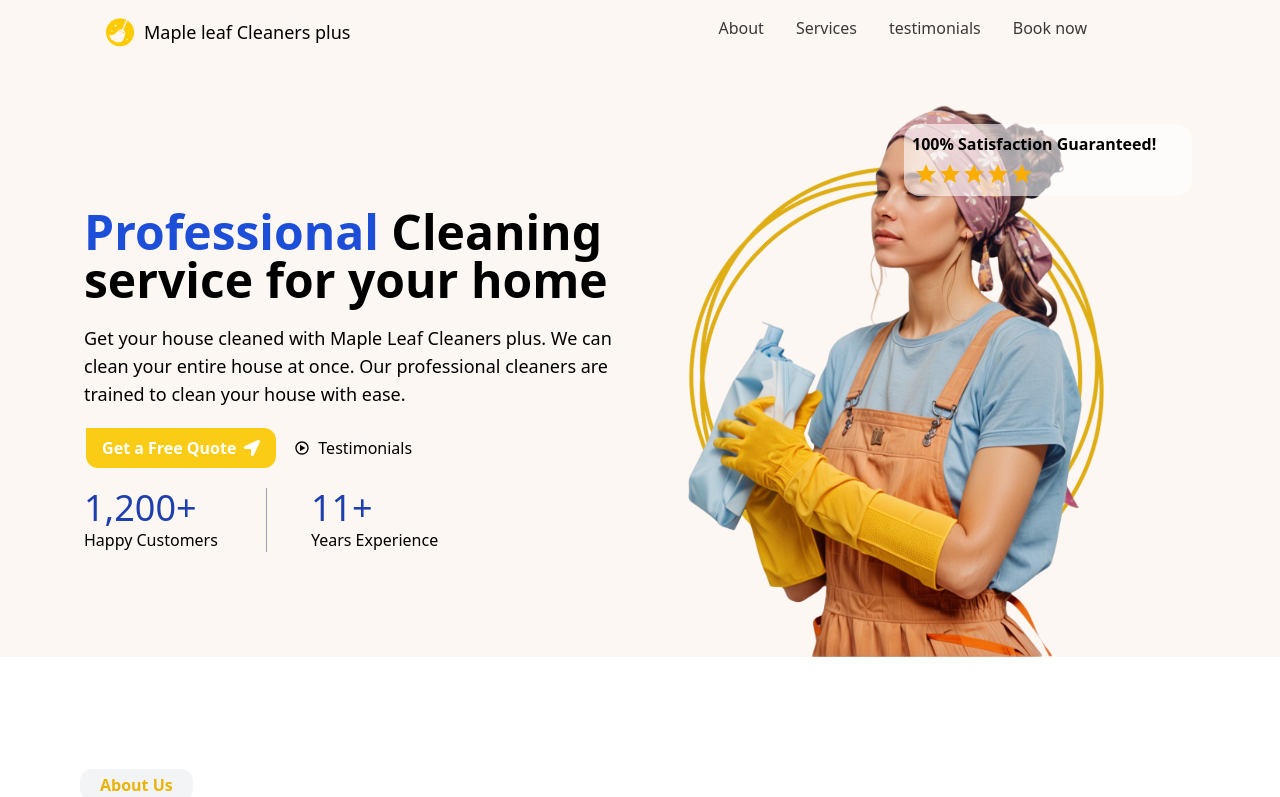
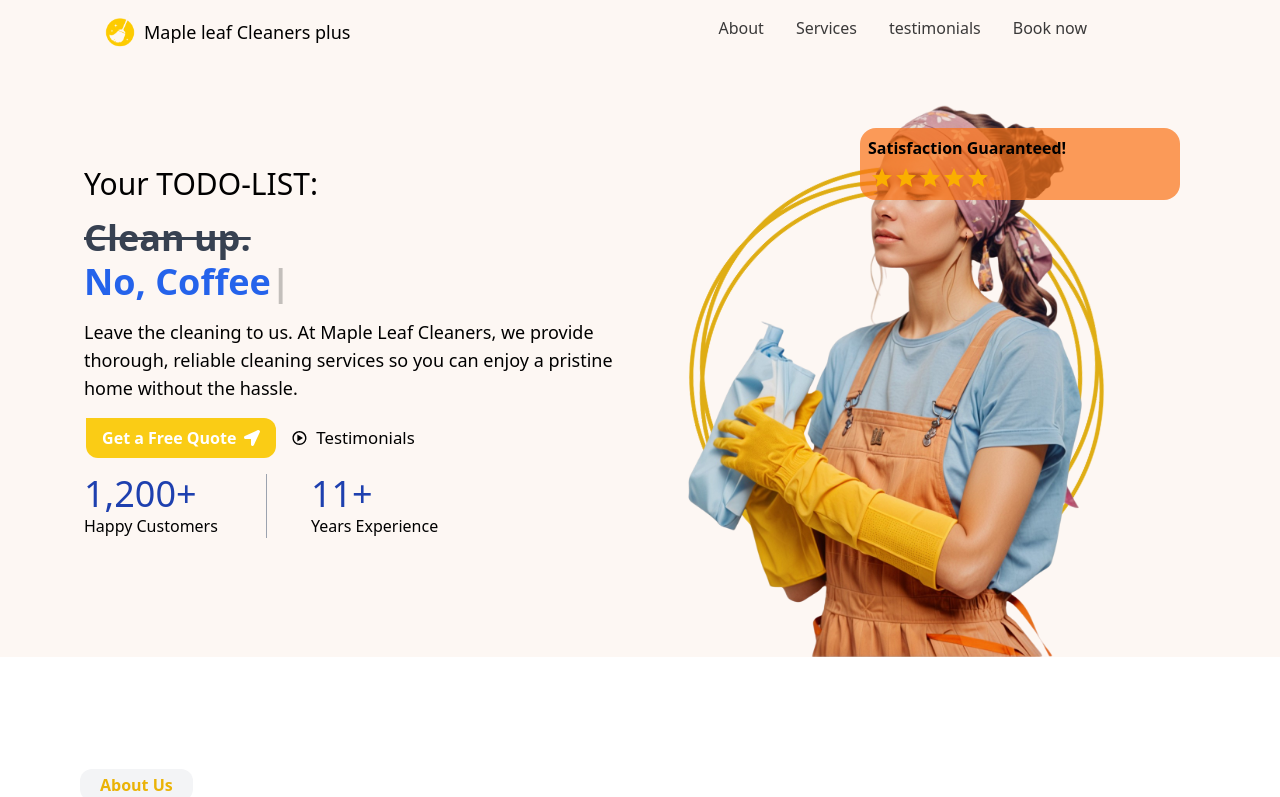
Before and after one commit to codebyte0/Mapleleafcleanersplus, a Next.js app: page / in a window 1280 px wide. Shown: the top 797 px of the page. Built offline with nearby package versions, Linux system fonts and the light colour scheme.

Commit message:
final with bypass ts errorss

```diff
--- a/app/components/About.jsx
+++ b/app/components/About.jsx
@@ -10,13 +10,21 @@ import {
 import { Button } from "./ui/button";
 import { FaLocationArrow } from "react-icons/fa";
 import { motion, useInView } from "framer-motion"; // Importing useInView
+import { useToast } from "../hooks/use-toast";
 
 const About = () => {
-  const openTalkToChat = (err) => {
+  const { toast } = useToast();
+  const openTalkToChat = () => {
     if (window && window.Tawk_API) {
-      window.Tawk_API.maximize(); // This opens the chat widget
-    } else {
-      console.log(err);
+      try{
+        window.Tawk_API.maximize(); // This opens the chat widget
+      }
+      catch(err){
+        toast({
+          title: "Please Check your Internet connection and try again",
+          // description: `${formData.fullName}, Your appointment has been scheduled for ${formData.date} at ${formData.time}. We will be in touch with you shortly.`,
+        });
+      }
     }
   };
 
@@ -43,16 +51,9 @@ const About = () => {
     },
   };
 
-  const buttonVariant = {
-    hover: {
-      scale: 1.05,
-      transition: { duration: 0.2 },
-    },
-  };
-
   return (
     <div className="bg-white w-full h-auto md:h-[93vh] overflow-hidden" id="about">
-      <div className="max-w-6xl mx-auto py-6 md:py-[2rem] lg:py-[3.5rem] xl:py-[7rem] flex items-center">
+      <div className="max-w-6xl mx-auto py-14 md:py-[2rem] lg:py-[3.5rem] xl:py-[7rem] flex items-center">
         <div className="flex flex-col lg:flex-row w-full md:gap-[8rem] g px-2 xl:px-0 lg:px-[2.5rem] md:px-[2.5rem]">
 
           {/* Text part animation */}
--- a/app/components/Booking.jsx
+++ b/app/components/Booking.jsx
@@ -12,6 +12,7 @@ import { DialogDemo } from "./ui/Confirmpopup";
 import RangeSlider from "./ui/Range";
 import { useRef } from "react";
 import { motion, useInView } from "framer-motion";
+import { useToast } from "../hooks/use-toast";
 
 const Booking = () => {
   const [formData, setFormData] = useState({
@@ -23,6 +24,7 @@ const Booking = () => {
     selectedDate: null,
     selectedTime: null, // Initialize selectedTime as a Date object
   });
+  const { toast } = useToast();
 
   const sectionRef = useRef(null);
   const isInView = useInView(sectionRef, { once: true, margin: "-100px" });
@@ -122,7 +124,15 @@ const Booking = () => {
   };
   const openTalkToChat = () => {
     if (window && window.Tawk_API) {
-      window.Tawk_API.maximize(); // Open the chat widget
+      try{
+        window.Tawk_API.maximize(); // This opens the chat widget
+      }
+      catch(err){
+        toast({
+          title: "Please Check your Internet connection and try again",
+          // description: `${formData.fullName}, Your appointment has been scheduled for ${formData.date} at ${formData.time}. We will be in touch with you shortly.`,
+        });
+      }
     }
   };
 
--- a/app/components/Header.jsx
+++ b/app/components/Header.jsx
@@ -10,7 +10,7 @@ import Link from "next/link";
 import { FaLocationArrow } from "react-icons/fa";
 import { Rating } from "@mui/material";
 import { motion } from "framer-motion";
-
+import TypingEffect from "./ui/TypeEffect";
 const Header = () => {
   const count_up_ref_1 = useRef(null);
   const count_up_ref_2 = useRef(null);
@@ -56,23 +56,31 @@ const Header = () => {
         <Navbar />
         <section className="mt-[4rem] md:mt-[3rem] flex flex-col items-center lg:flex-row md:gap-y-0 gap-y-[2.2rem] px-3 md:px-8 lg:px-6 xl:px-1">
           <motion.div
-            className="relative text-part overflow-hidden flex-1 flex flex-col justify-center items-start space-y-8 md:space-y-5"
+            className="relative text-part overflow-hidden flex-1 flex flex-col justify-center items-start space-y-6 md:space-y-4 !-translate-y-7"
             initial="hidden"
             animate="visible"
             variants={textVariant}
           >
-            <motion.h1
-              className="text-5xl font-semibold"
-              variants={textVariant}
-            >
-              <span className="text-blue-700 font-extrabold">Professional</span>{" "}
-              Cleaning service for your home
+            <motion.h1 className="text-3xl" variants={textVariant}>
+              Your TODO-LIST:
             </motion.h1>
 
-            <motion.p className="text-lg" variants={textVariant}>
-              Get your house cleaned with Maple Leaf Cleaners plus. We can clean
-              your entire house at once. Our professional cleaners are trained
-              to clean your house with ease.
+            <div>
+              <motion.h1
+                className="text-4xl font-semibold line-through text-gray-700"
+                variants={textVariant}
+              >
+                Clean up.
+              </motion.h1>
+              <motion.h1 className="text-4xl font-bold mt-1" variants={textVariant}>
+                <TypingEffect />
+              </motion.h1>
+            </div>
+
+            <motion.p className="text-lg -translate-3" variants={textVariant}>
+              Leave the cleaning to us. At Maple Leaf Cleaners, we provide
+              thorough, reliable cleaning services so you can enjoy a pristine
+              home without the hassle.
             </motion.p>
 
             <motion.div
@@ -90,8 +98,8 @@ const Header = () => {
               </Link>
               <Link href={"#testimonials"}>
                 <motion.button
-                  className="flex items-center gap-2"
-                  whileHover={{ scale: 1.05 }}
+                  className="flex items-center gap-2 scale-105"
+                  whileHover={{ scale: 1.1 }}
                 >
                   <BiPlayCircle className="transitionext-slate-800" />{" "}
                   Testimonials
@@ -135,12 +143,12 @@ const Header = () => {
             </motion.div>
 
             <motion.div
-              className={`flex items-center p-2 pr-6 bg-white/60 backdrop-blurborder border-n-1/10 rounded-2xl gap-5 absolute top-5 right-1 w-72 z-50`}
+              className={`flex items-center p-2 pr-6 bg-orange-500/70 backdrop-blurborder border-n-1/10 rounded-2xl gap-5 absolute top-6 right-4 w-60 sm:w-64 md:w-[18rem] z-50 lg:w-[20rem]`}
               whileHover={{ scale: 1.05 }}
             >
               <div className="flex-1 ">
-                <h6 className="mb-1 font-bold text-base text-black">
-                  100% Satisfaction Guaranteed!
+                <h6 className="mb-1 font-bold text-sm md:text-base text-black">
+                  Satisfaction Guaranteed!
                 </h6>
                 <div className="flex items-center justify-between">
                   <ul className="flex m-0.5">
--- a/app/components/Navbar.jsx
+++ b/app/components/Navbar.jsx
@@ -50,7 +50,7 @@ const Navbar = () => {
               </ul>
             </nav>
             {/* Mobile View Sidebar  */}
-            <div className="md:hidden">
+            <div className="">
                 <FloatingNav/>
             </div>
           </div>
--- a/app/components/ui/Confirmpopup.jsx
+++ b/app/components/ui/Confirmpopup.jsx
@@ -197,7 +197,7 @@ export function DialogDemo({
               </CollapsibleTrigger>
               <CollapsibleContent className="text-gray-700">
                 $35 per hour. For Ontario residents, the minimum appointment
-                duration is 3 hours. For Edmonton and surrounding areas, please
+                duration is 3 hours. For Edmonton, St Albert and surrounding areas, please
                 contact us to discuss your preferred appointment length;
                 however, a 3-hour minimum applies by default.
               </CollapsibleContent>
--- /dev/null
+++ b/app/components/ui/TypeEffect.tsx
@@ -0,0 +1,32 @@
+'use client'; // Needed to use client-side hooks
+
+import { useEffect, useRef } from 'react';
+import Typed from 'typed.js';
+
+const TypingEffect = () => {
+  // Create a reference to the DOM element
+  const typedElement = useRef(null);
+
+  useEffect(() => {
+    // Initialize the typing effect
+    const typed = new Typed(typedElement.current, {
+      strings: ["Go Shopping.", "Call a friend", "No, Coffee", "Read a book", "Plan Dinner", "Pet a Puppy"],
+      typeSpeed: 60,
+      backSpeed: 60,
+      loop: true,
+    });
+
+    // Cleanup the typing effect on unmount
+    return () => {
+      typed.destroy();
+    };
+  }, []);
+
+  return (
+    <div>
+      <span ref={typedElement} className="typing text-blue-600"></span>
+    </div>
+  );
+};
+
+export default TypingEffect;
--- a/app/layout.tsx
+++ b/app/layout.tsx
@@ -50,6 +50,12 @@ export default function RootLayout({
             `,
           }}
         />
+        <script>
+
+        </script>
+        <script src="https://cdnjs.cloudflare.com/ajax/libs/typed.js/2.1.0/typed.umd.js"
+          integrity="sha512-+2pW8xXU/rNr7VS+H62aqapfRpqFwnSQh9ap6THjsm41AxgA0MhFRtfrABS+Lx2KHJn82UOrnBKhjZOXpom2LQ=="
+          crossOrigin="anonymous" referrerPolicy="no-referrer"></script>
       </body>
     </html>
   );
--- a/package.json
+++ b/package.json
@@ -37,6 +37,7 @@
     "recharts": "^2.12.7",
     "tailwind-merge": "^2.5.2",
     "tailwindcss-animate": "^1.0.7",
+    "typed.js": "^2.1.0",
     "vaul": "^0.9.3"
   },
   "devDependencies": {
```
Also changed, not shown: app/components/ui/apple-cards-carousel.tsx (+0 -19 lines), 1 other file (tests, documents, lock files or other folders).
